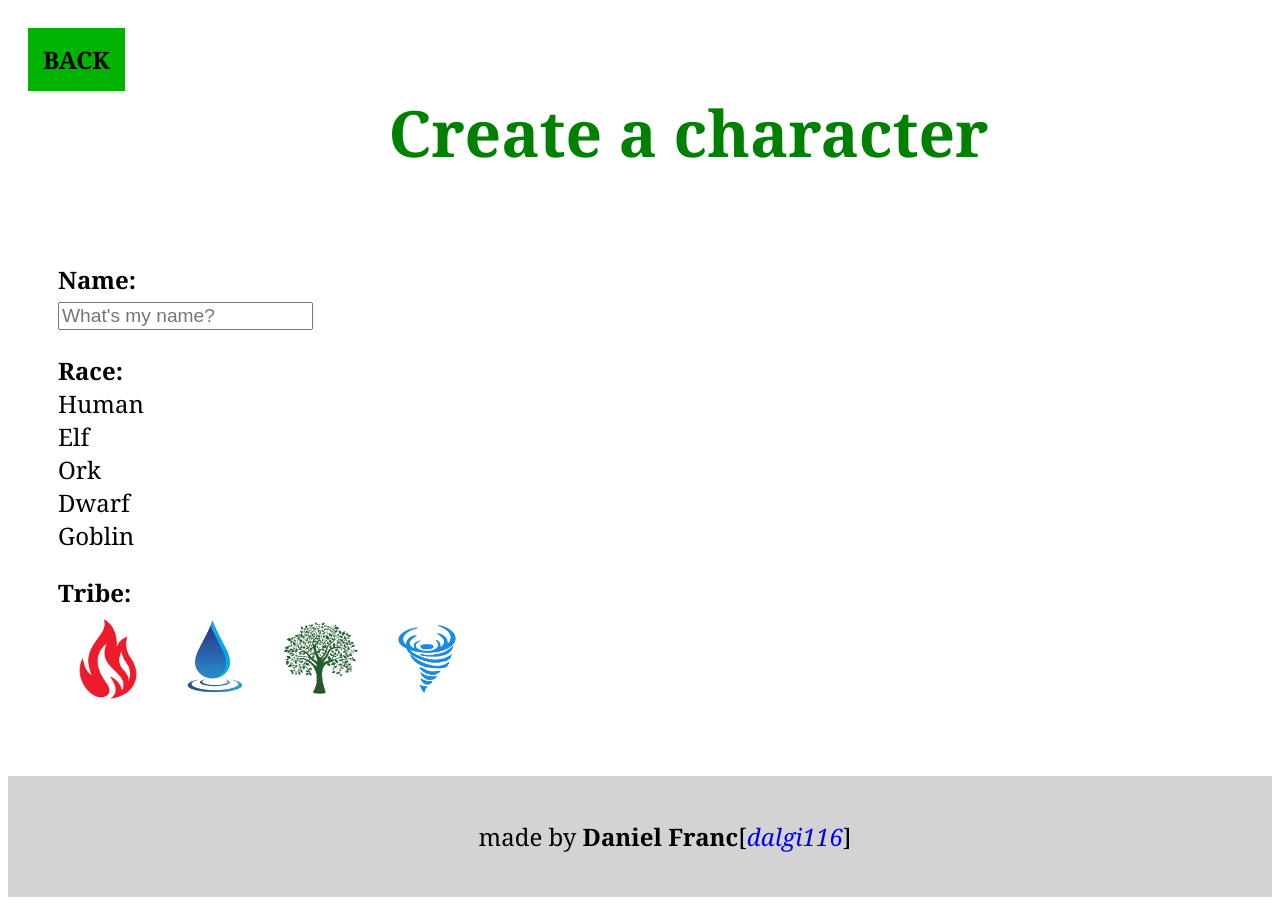
After one commit to dalgi116/London-the-Game, a PHP site: page /game/create in a window 1280 px wide. The commit adds this page. Run offline with PHP 8.4, Linux system fonts and the light colour scheme.

Commit message:
character create

```diff
--- a/game/character.php
+++ b/game/character.php
@@ -8,9 +8,9 @@
   </head>
   <body>
     <header>
-      <div style="text-align:left;margin:10px">
-        <a class="back" href="../"><strong>BACK</strong></a>
-      </div>
+      <a class="btn" style="float:left" href="../"><strong>BACK</strong></a>
+      <a class="btn" style="float:right" href="create"><strong>CREATE A CHARACTER</strong></a>
+      <br>
       <h1>Choose a character</h1>
     </header>
 
--- /dev/null
+++ b/game/create.php
@@ -0,0 +1,64 @@
+<!DOCTYPE html>
+<html lang="en" dir="ltr">
+  <head>
+    <meta charset="utf-8">
+    <title>London the Game</title>
+    <link rel="stylesheet" href="../layouts/style.css">
+  </head>
+  <body>
+    <header>
+      <a class="btn" style="float:left" href="character"><strong>BACK</strong></a>
+      <br>
+      <h1>Create a character</h1>
+    </header>
+
+
+    <form action="" method="post">
+      <p>
+        <strong>Name:</strong><br>
+        <input style="font-size:80%" type="text" name="name" placeholder="What's my name?"><br>
+      </p>
+      <p>
+        <strong>Race:</strong><br>
+        <input type="radio" name="race" value="human">
+        <label for="1">Human</label><br>
+        <input type="radio" name="race" value="elf">
+        <label for="2">Elf</label><br>
+        <input type="radio" name="race" value="ork">
+        <label for="3">Ork</label><br>
+        <input type="radio" name="race" value="dwarf">
+        <label for="4">Dwarf</label><br>
+        <input type="radio" name="race" value="goblin">
+        <label for="5">Goblin</label><br>
+      </p>
+      <p>
+        <strong>Tribe:</strong><br>
+        <label>
+          <input type="radio" name="tribe" value="fire">
+          <img style="float:none;height:80px;width:80px;" src="../images/fire.gif" alt="fire">
+        </label>
+        <label>
+          <input type="radio" name="tribe" value="water">
+          <img style="float:none;height:80px;width:80px;" src="../images/water.gif" alt="water">
+        </label>
+        <label>
+          <input type="radio" name="tribe" value="ground">
+          <img style="float:none;height:80px;width:80px;" src="../images/ground.gif" alt="ground">
+        </label>
+        <label>
+          <input type="radio" name="tribe" value="wind">
+          <img style="float:none;height:80px;width:80px;" src="../images/wind.gif" alt="wind">
+        </label>
+      </p>
+    </form>
+    <br>
+    <br>
+
+
+
+
+    <footer>
+      <p style="text-align:center;">made by <b>Daniel Franc</b>[<a target="_blank" style="text-decoration: none;" href="https://github.com/dalgi116"><i>dalgi116</i></a>]</p>
+    </footer>
+  </body>
+</html>
--- a/index.php
+++ b/index.php
@@ -7,6 +7,7 @@
   </head>
   <body>
     <header>
+      <br>
       <h1>London the Game</h1>
     </header>
     <p>
@@ -24,7 +25,7 @@
       aaaaaaaaaaaaaaaaaaaaaaaaaaaaaaaaaaaaaaaaaaaaaaaaaaaaaaaaaaaaaaaaaaaaaaaaaaaaaaaaaaaaaaaaaaaaaa<br>
       aaaaaaaaaaaaaaaaaaaaaaaaaaaaaaaaaaaaaaaaaaaaaaaaaaaaaaaaaaaaaaaaaaaaaaaaaaaaaaaaaaaaaaaaaaaaaa<br>
     </p>
-    <div class="container">
+    <div>
       <br><br><br>
       <a class="start" href="game/character"><strong>START</strong></a>
       <br><br><br>
--- a/layouts/style.css
+++ b/layouts/style.css
@@ -18,9 +18,7 @@ footer {
   text-align:center;
 }
 img {
-  padding: 50px;
-  float: right;
-  margin-right: 50px;
+  padding: 10px;
 }
 .start:link, .start:visited {
   text-align: center;
@@ -35,7 +33,7 @@ img {
 .start:hover, .start:active {
   background-color: #00cc00;
 }
-.back:link, .back:visited {
+.btn:link, .btn:visited {
   text-align: center;
   font-size: 150%;
   font-family: Georgia;
@@ -45,9 +43,26 @@ img {
   text-decoration: none;
   background-color: #00b300;
 }
-.back:hover, .back:active {
+.btn:hover, .btn:active {
   background-color: #00cc00;
 }
 div {
   text-align: center;
 }
+/* HIDE RADIO */
+[type=radio] {
+  position: absolute;
+  opacity: 0;
+  width: 0;
+  height: 0;
+}
+
+/* IMAGE STYLES */
+[type=radio] + img {
+  cursor: pointer;
+}
+
+/* CHECKED STYLES */
+[type=radio]:checked + img {
+  outline: 2px solid #f00;
+}
```
Also changed, not shown: database.php (+5 -3 lines), images/fire.gif (added), images/ground.gif (added), images/water.gif (added), images/wind.gif (added).
